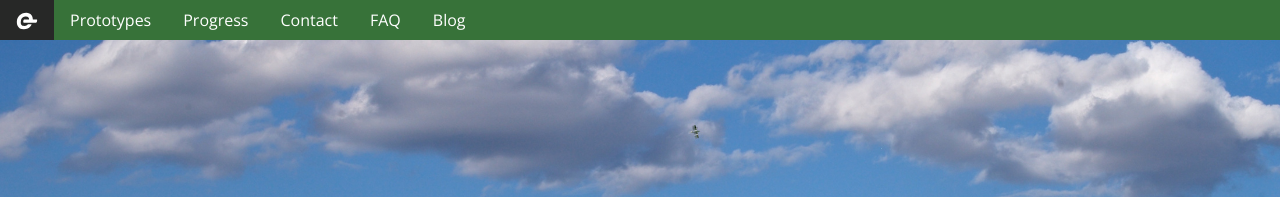
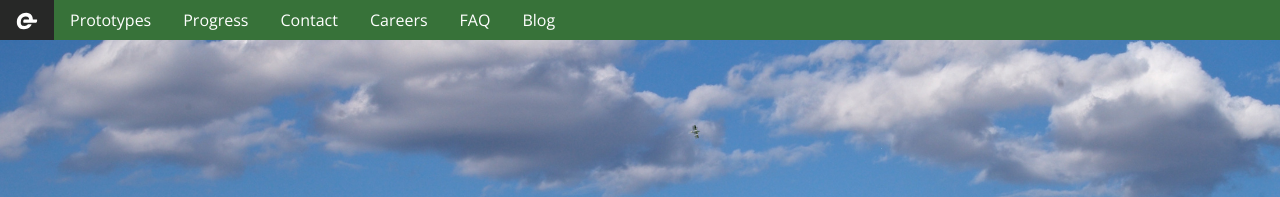
Before and after one commit to kitextech/kitextech.github.io, a Jekyll site: the page built from index.md, in a window 1280 px wide. Shown: the top 197 px of the page. Built offline with Jekyll 4.4.1, drawn with Linux system fonts in a browser that asks for light colours.

Commit message:
added Careers

```diff
--- a/_includes/main-menu.html
+++ b/_includes/main-menu.html
@@ -15,6 +15,9 @@
       <a href="/#contact-link">Contact</a>
     </li>
     <li>
+      <a href="https://thehub.dk/jobs/company/kitex">Careers</a>
+    </li>
+    <li>
       <a href="/critical-questions">FAQ</a>
     </li>
     <li>
```
